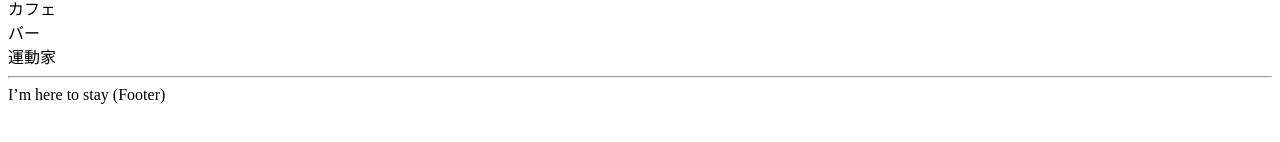
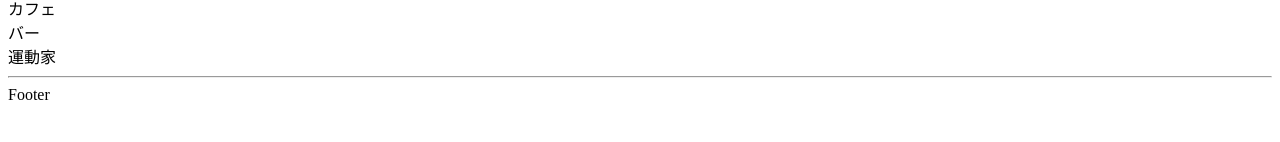
Before and after one commit to yamosan/geikoten2021-pre, a Next.js app: page /departments in a window 1280 px wide. Shown: the part 482-624 px from the top of the page. Built offline with nearby package versions, Linux system fonts and the light colour scheme.

Commit message:
add header and footer components

```diff
--- a/src/components/Layout.tsx
+++ b/src/components/Layout.tsx
@@ -1,6 +1,7 @@
 import type { VFC, ReactNode } from "react";
-import Link from "next/link";
 import Head from "next/head";
+import Header from "components/shared/Header";
+import Footer from "./shared/Footer";
 
 type Props = {
   children?: ReactNode;
@@ -14,21 +15,9 @@ const Layout: VFC<Props> = ({ children, title = "This is the default title" }) =
       <meta charSet="utf-8" />
       <meta name="viewport" content="initial-scale=1.0, width=device-width" />
     </Head>
-    <header>
-      <nav>
-        <Link href="/">
-          <a>TOP</a>
-        </Link>
-        <Link href="/departments">
-          <a>Departments</a>
-        </Link>
-      </nav>
-    </header>
+    <Header />
     {children}
-    <footer>
-      <hr />
-      <span>I&rsquo;m here to stay (Footer)</span>
-    </footer>
+    <Footer />
   </div>
 );
 
--- /dev/null
+++ b/src/components/shared/Footer.tsx
@@ -0,0 +1,12 @@
+import React from "react";
+
+const Footer = () => {
+  return (
+    <footer>
+      <hr />
+      <span>Footer</span>
+    </footer>
+  );
+};
+
+export default Footer;
--- /dev/null
+++ b/src/components/shared/Header.tsx
@@ -0,0 +1,19 @@
+import React, { VFC } from "react";
+import Link from "next/link";
+
+const Header: VFC = () => {
+  return (
+    <header>
+      <nav>
+        <Link href="/">
+          <a>TOP</a>
+        </Link>
+        <Link href="/departments">
+          <a>Departments</a>
+        </Link>
+      </nav>
+    </header>
+  );
+};
+
+export default Header;
```
